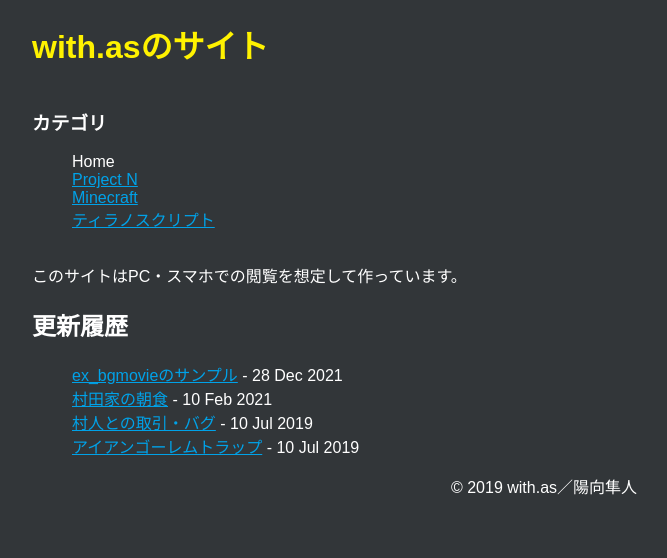
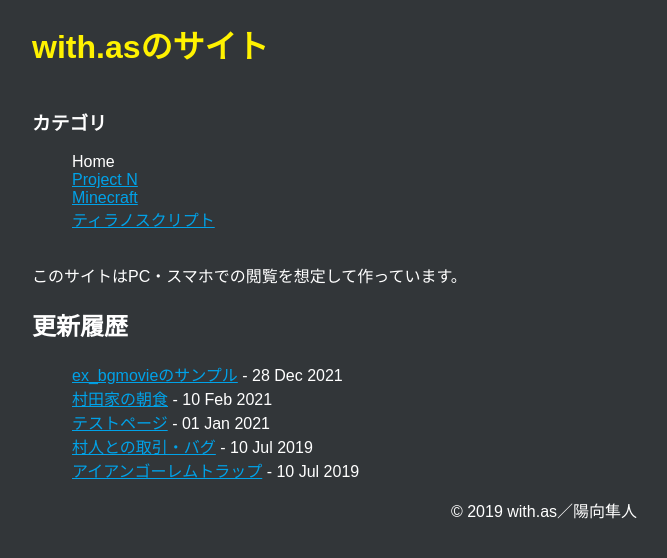
Before and after one commit to withas/withas.github.io, a Jekyll site: the page built from index.html, in a window 1280 px wide. Shown: the top 558 px of the page, without its empty margins (96-763 px from the left). Built offline with Jekyll 4.4.1, drawn with Linux system fonts in a browser that asks for light colours.

Commit message:
テストページを追加

```diff
--- /dev/null
+++ b/tyrano/_posts/2021-01-01-testpage.html
@@ -0,0 +1,9 @@
+---
+layout: post
+title: テストページ
+---
+<article>
+  <section>
+    <p>テストページです。</p>
+  </section>
+</article>
--- a/tyrano/_posts/2021-12-28-ex_bgmovie_sample.html
+++ b/tyrano/_posts/2021-12-28-ex_bgmovie_sample.html
@@ -5,7 +5,7 @@ title: ex_bgmovieのサンプル
 <article>
   <section>
     <div class="iframeWrap">
-    <iframe width="960" height="640" src="{{ '/ex_bgmovie_sample/index.html' | relatvie_url }}" scrolling="auto"></iframe>
+      <iframe width="960" height="640" src="{{ '/ex_bgmovie_sample/index.html' | relatvie_url }}" scrolling="auto"></iframe>
     </div>
   </section>
 </article>
```
